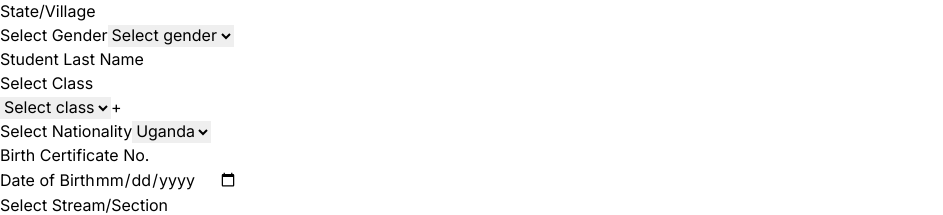
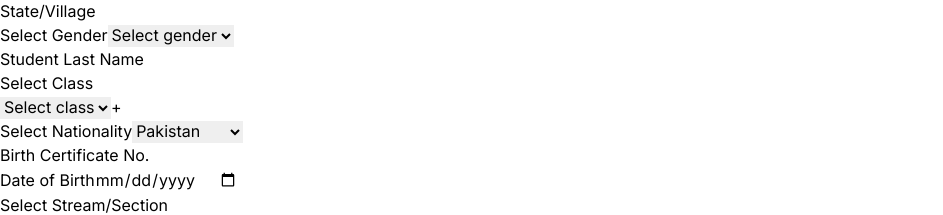
Before and after one commit to arsalrafiq/school-pro-2025, a Next.js app: page /dashboard/students/new in a window 1280 px wide. Shown: the part 5960-6175 px from the top of the page, without its empty margins (0-943 px from the left). Built offline with nearby package versions, Linux system fonts and the light colour scheme.

Commit message:
Student foam update

```diff
--- a/src/app/dashboard/students/new/page.tsx
+++ b/src/app/dashboard/students/new/page.tsx
@@ -30,15 +30,25 @@ interface StudentFormData {
 }
 
 const SAMPLE_PARENTS = [
-  { id: 1, name: 'Robert Doe', relationship: 'Father' },
-  { id: 2, name: 'Mary Smith', relationship: 'Mother' },
-  { id: 3, name: 'John Wilson', relationship: 'Guardian' }
+  { id: 1, name: 'Muammad Imran', relationship: 'Father' },
+  { id: 2, name: 'Danish Shahzad', relationship: 'Mother' },
+  { id: 3, name: 'Muhammad Arsalan', relationship: 'Guardian' }
 ];
 
 const SAMPLE_CLASSES = [
-  { id: 1, name: 'Class 5' },
-  { id: 2, name: 'Class 6' },
-  { id: 3, name: 'Class 7' }
+  { id: 1, name: 'Class 1' },
+  { id: 2, name: 'Class 2' },
+  { id: 3, name: 'Class 3' },
+  { id: 4, name: 'Class 4' },
+  { id: 5, name: 'Class 5' },
+  { id: 6, name: 'Class 6' },
+  { id: 7, name: 'Class 7' },
+  { id: 8, name: 'Class 8' },
+  { id: 9, name: 'Class 9' },
+  { id: 10, name: 'Class 10' },
+  { id: 11, name: 'Class 11' },
+  { id: 12, name: 'Class 12' }
+
 ];
 
 const SAMPLE_STREAMS = [
@@ -57,7 +67,7 @@ export default function NewStudentPage() {
     class: '',
     stream: '',
     phone: '',
-    nationality: 'Uganda',
+    nationality: 'Pakistan',
     password: '',
     state: '',
     birthCertNo: '',
@@ -262,7 +272,13 @@ export default function NewStudentPage() {
               value={formData.nationality}
               onChange={(e) => setFormData({...formData, nationality: e.target.value})}
             >
-              <option value="Uganda">Uganda</option>
+              <option value="Pakistan">Pakistan</option>
+              <option value="India">India</option>
+              <option value="Bangladesh">Bangladesh</option>
+              <option value="Nepal">Nepal</option>
+              <option value="Sri Lanka">Sri Lanka</option>
+              <option value="Afghanistan">Afghanistan</option>
+
               {/* Add more nationality options */}
             </select>
           </div>
@@ -348,7 +364,10 @@ export default function NewStudentPage() {
               value={formData.religion}
               onChange={(e) => setFormData({...formData, religion: e.target.value})}
             >
-              <option value="">Select religion</option>
+              <option value="Muslim">Select religion</option>
+              <option value="Muslim">Muslim</option>
+              <option value="Non Muslim">Christian</option>
+              <option value="Non Muslim">Hindu</option>
               {/* Add religion options */}
             </select>
           </div>
```
